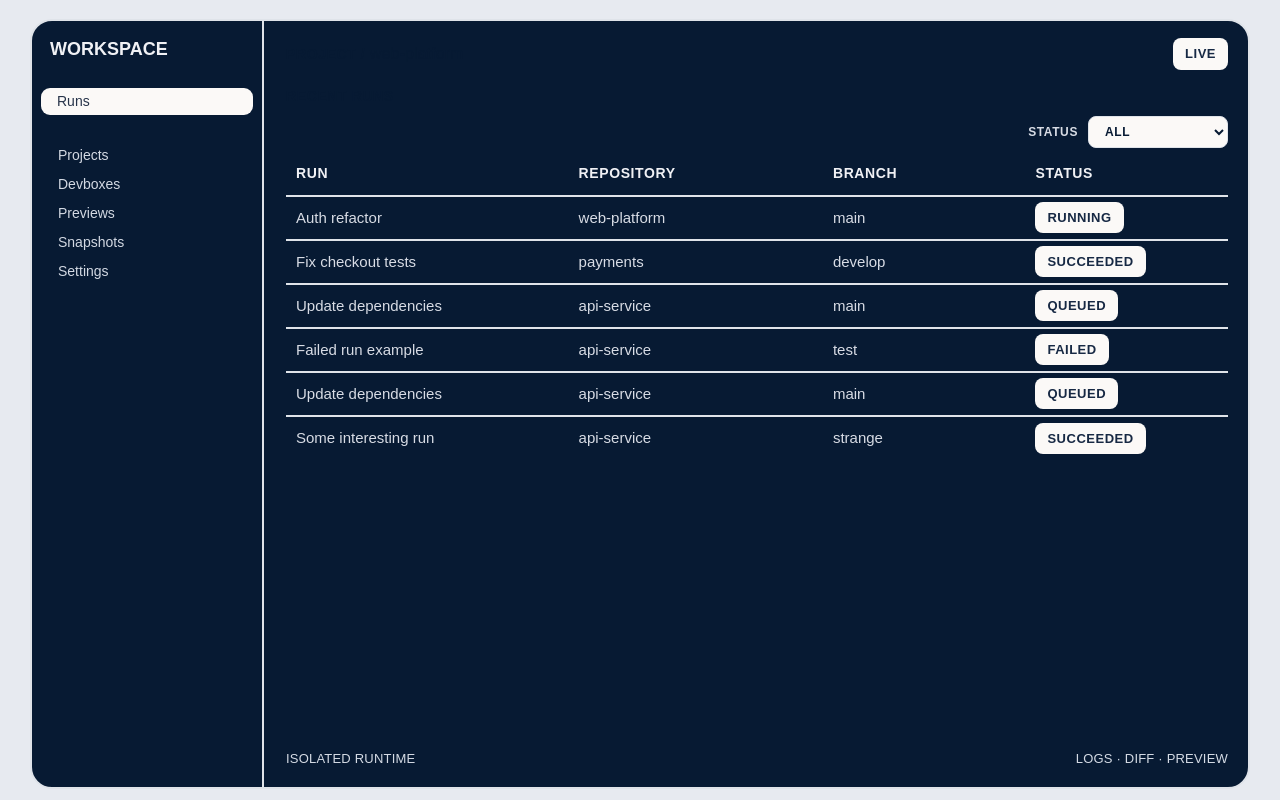
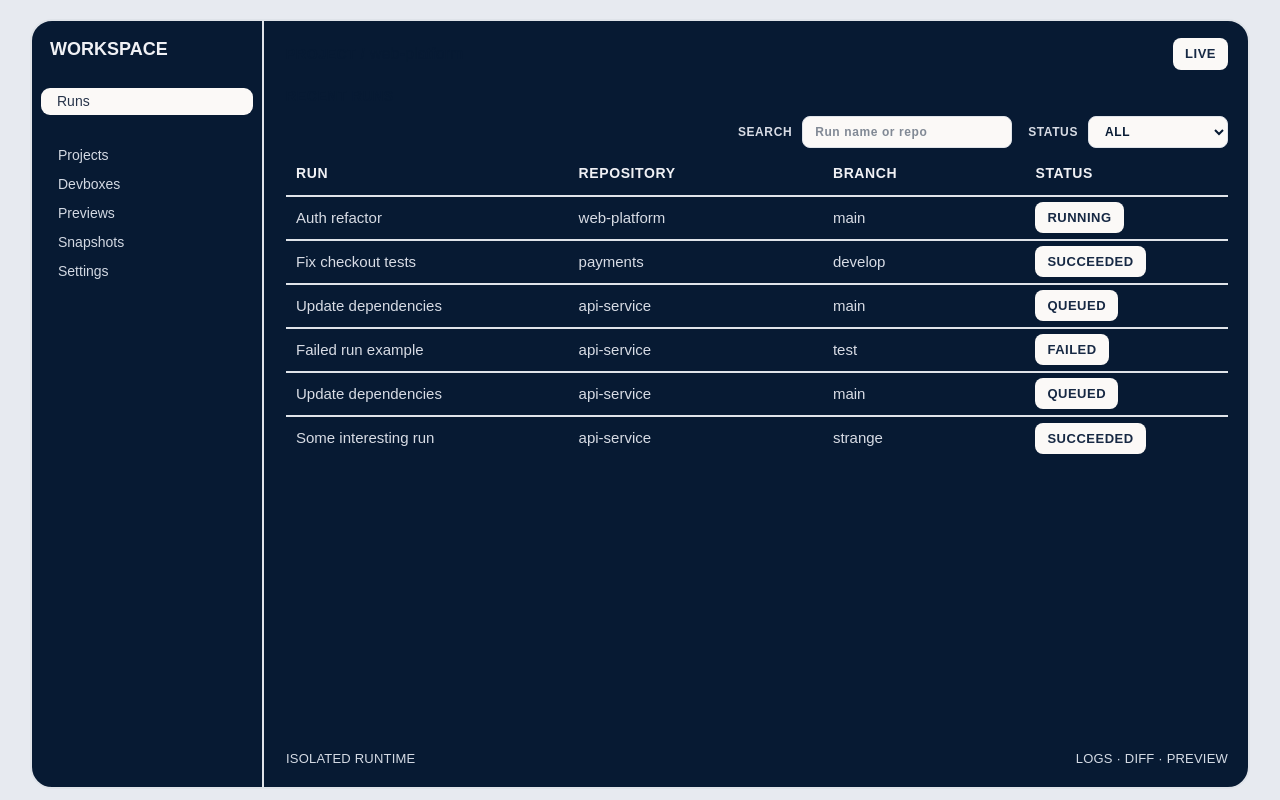
Before and after one commit to LogotipX/runforge-test-task-ai-dashboard, a Next.js app: page /runs in a window 1280 px wide. Built offline with nearby package versions, Linux system fonts and the light colour scheme.

Commit message:
feat: add search by Run's name or repo

```diff
--- a/src/app/widgets/RunsTable/index.tsx
+++ b/src/app/widgets/RunsTable/index.tsx
@@ -1,20 +1,28 @@
 import AIRun from "@/entities/AIRun";
-import { Run, RunStatus } from "@/shared/types/ai-runs";
+import { Run } from "@/shared/types/ai-runs";
 import { useMemo, useState } from "react";
 import "./ui/styles.scss";
 import RunsFilter from "@/features/RunsFilter";
 
 export default function RunsTable(props: { runs: Run[]; isLoading: boolean }) {
   const [selectedStatus, setSelectedStatus] = useState("ALL");
+  const [searchQuery, setSearchQuery] = useState("");
   const skeletonRows = Array.from({ length: 3 }, (_, index) => index);
 
   const filteredRuns = useMemo(() => {
-    if (selectedStatus === "ALL") {
-      return props.runs;
-    }
+    const normalizedQuery = searchQuery.trim().toLowerCase();
 
-    return props.runs.filter((run) => run.status === selectedStatus);
-  }, [props.runs, selectedStatus]);
+    return props.runs.filter((run) => {
+      const matchesStatus =
+        selectedStatus === "ALL" || run.status === selectedStatus;
+      const matchesSearch =
+        normalizedQuery.length === 0 ||
+        run.name.toLowerCase().includes(normalizedQuery) ||
+        run.repository.toLowerCase().includes(normalizedQuery);
+
+      return matchesStatus && matchesSearch;
+    });
+  }, [props.runs, searchQuery, selectedStatus]);
 
   return (
     <>
@@ -22,6 +30,8 @@ export default function RunsTable(props: { runs: Run[]; isLoading: boolean }) {
         <RunsFilter
           selectedStatus={selectedStatus}
           setSelectedStatus={setSelectedStatus}
+          searchQuery={searchQuery}
+          setSearchQuery={setSearchQuery}
           isLoading={props.isLoading}
         />
       </div>
@@ -37,8 +47,8 @@ export default function RunsTable(props: { runs: Run[]; isLoading: boolean }) {
         </thead>
 
         <tbody>
-          {props.isLoading
-            ? skeletonRows.map((index) => (
+          {props.isLoading ? (
+            skeletonRows.map((index) => (
               <tr key={`skeleton-${index}`}>
                 <td>
                   <div className="skeleton skeleton-line skeleton-line-name" />
@@ -54,19 +64,19 @@ export default function RunsTable(props: { runs: Run[]; isLoading: boolean }) {
                 </td>
               </tr>
             ))
-            : filteredRuns.length === 0
-              ? (
+          ) : filteredRuns.length === 0 ? (
             <tr>
               <td colSpan={4} className="runs-table-empty">
                 No runs found for this status.
               </td>
             </tr>
-                )
-              : filteredRuns.map((run) => (
+          ) : (
+            filteredRuns.map((run) => (
               <tr key={run.id}>
                 <AIRun {...run} />
               </tr>
-                ))}
+            ))
+          )}
         </tbody>
       </table>
     </>
--- a/src/app/widgets/RunsTable/ui/styles.scss
+++ b/src/app/widgets/RunsTable/ui/styles.scss
@@ -2,6 +2,14 @@
   display: flex;
   justify-content: flex-end;
   margin-bottom: 12px;
+}
+
+.runs-filter-bar {
+  display: flex;
+  align-items: center;
+  justify-content: flex-end;
+  gap: 16px;
+  flex-wrap: wrap;
 }
 
 .runs-filter {
@@ -14,8 +22,8 @@
   letter-spacing: 0.6px;
   text-transform: uppercase;
 
-  select {
-    min-width: 140px;
+  select,
+  input {
     min-height: 32px;
     padding: 0 12px;
     border: 1px solid #dfe3e9;
@@ -23,7 +31,6 @@
     background: #fbf9f7;
     color: #071a33;
     font: inherit;
-    cursor: pointer;
     outline: none;
 
     &:disabled {
@@ -31,6 +38,20 @@
       opacity: 0.7;
     }
   }
+
+  select {
+    min-width: 140px;
+    cursor: pointer;
+  }
+
+  input {
+    min-width: 210px;
+  }
+}
+
+.runs-filter-search {
+  flex: 1 1 220px;
+  justify-content: flex-end;
 }
 
 .runs-table {
--- a/src/features/RunsFilter/index.tsx
+++ b/src/features/RunsFilter/index.tsx
@@ -3,11 +3,27 @@ import { RunStatus } from "@/shared/types/ai-runs";
 export default function RunsFilter(props: {
   selectedStatus: string;
   setSelectedStatus: (status: string) => void;
+  searchQuery: string;
+  setSearchQuery: (query: string) => void;
   isLoading: boolean;
 }) {
   const statusOptions = ["ALL", ...Object.values(RunStatus)];
 
   return (
+    <div className="runs-filter-bar">
+      <label className="runs-filter runs-filter-search" htmlFor="runs-search">
+        <span>SEARCH</span>
+        <input
+          id="runs-search"
+          type="search"
+          value={props.searchQuery}
+          onChange={(event) => props.setSearchQuery(event.target.value)}
+          placeholder="Run name or repo"
+          disabled={props.isLoading}
+          aria-label="Search run by name or repository"
+        />
+      </label>
+
       <label className="runs-filter" htmlFor="runs-status-filter">
         <span>STATUS</span>
         <select
@@ -24,5 +40,6 @@ export default function RunsFilter(props: {
           ))}
         </select>
       </label>
+    </div>
   );
 }
```
Lines whose indentation alone changed are shown as unchanged.
